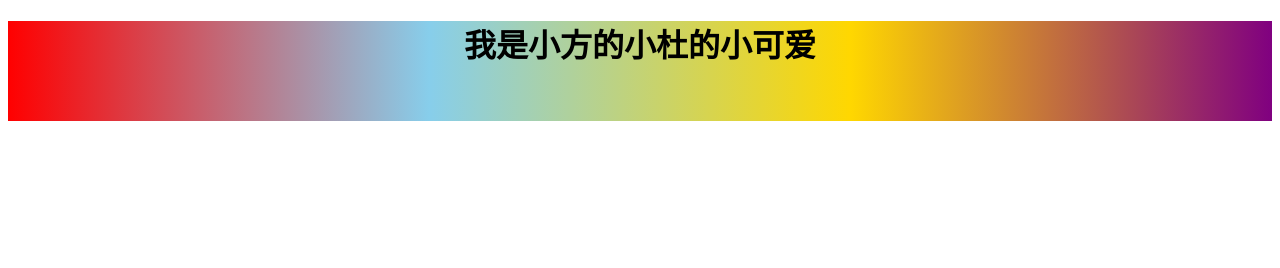
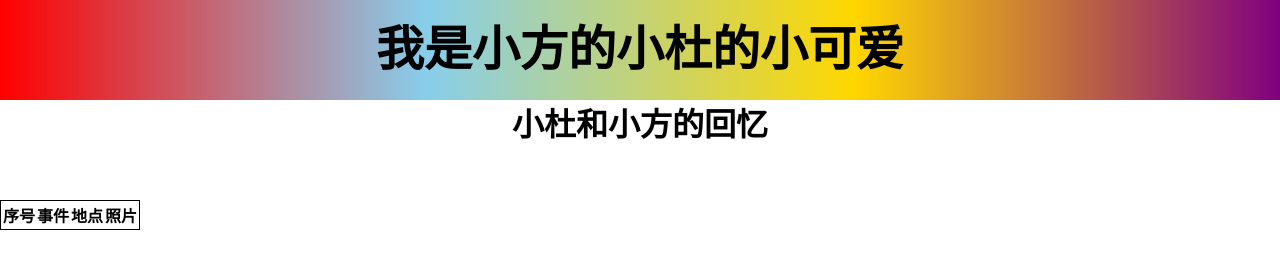
Before and after one commit to chevili/chevili.GitHub.io, a plain HTML site: page 主页.html in a window 1280 px wide. Drawn offline with Linux system fonts and the light colour scheme.

Commit message:
这是一部分主页

```diff
--- a/主页.html
+++ b/主页.html
@@ -1,26 +1,58 @@
 <!DOCTYPE html>
 <html lang="en">
+
 <head>
     <meta charset="UTF-8">
     <meta name="viewport" content="width=device-width, initial-scale=1.0">
     <meta http-equiv="X-UA-Compatible" content="ie=edge">
     <title>Document</title>
     <style>
-        #head{
+        * {
+            margin: 0;
+            padding: 0;
+        }
+
+        #head {
             height: 100px;
             background: linear-gradient(to right, red, skyblue, gold, purple);
+            overflow: hidden;
+            line-height: 100px;
+            text-align: center;
+            font-size: 48px;
+            font-weight: 700;
         }
-        h1{
+
+        h1 {
+            height: 100px;
             text-align: center;
             line-height: 50px;
         }
+
+        table {
+            border: 1px solid black;
+        }
+
     </style>
 </head>
+
 <body>
     <div id="head">
+        我是小方的小杜的小可爱
+    </div>
+    <div id="bodys">
         <h1>
-            我是小方的小杜的小可爱
+            小杜和小方的回忆
         </h1>
+        <table>
+            <tr id="title">
+                <th>序号</th>
+                <th>事件</th>
+                <th>地点</th>
+                <th>照片</th>
+            </tr>
+
+        </table>
     </div>
 </body>
+
 </html>
```
